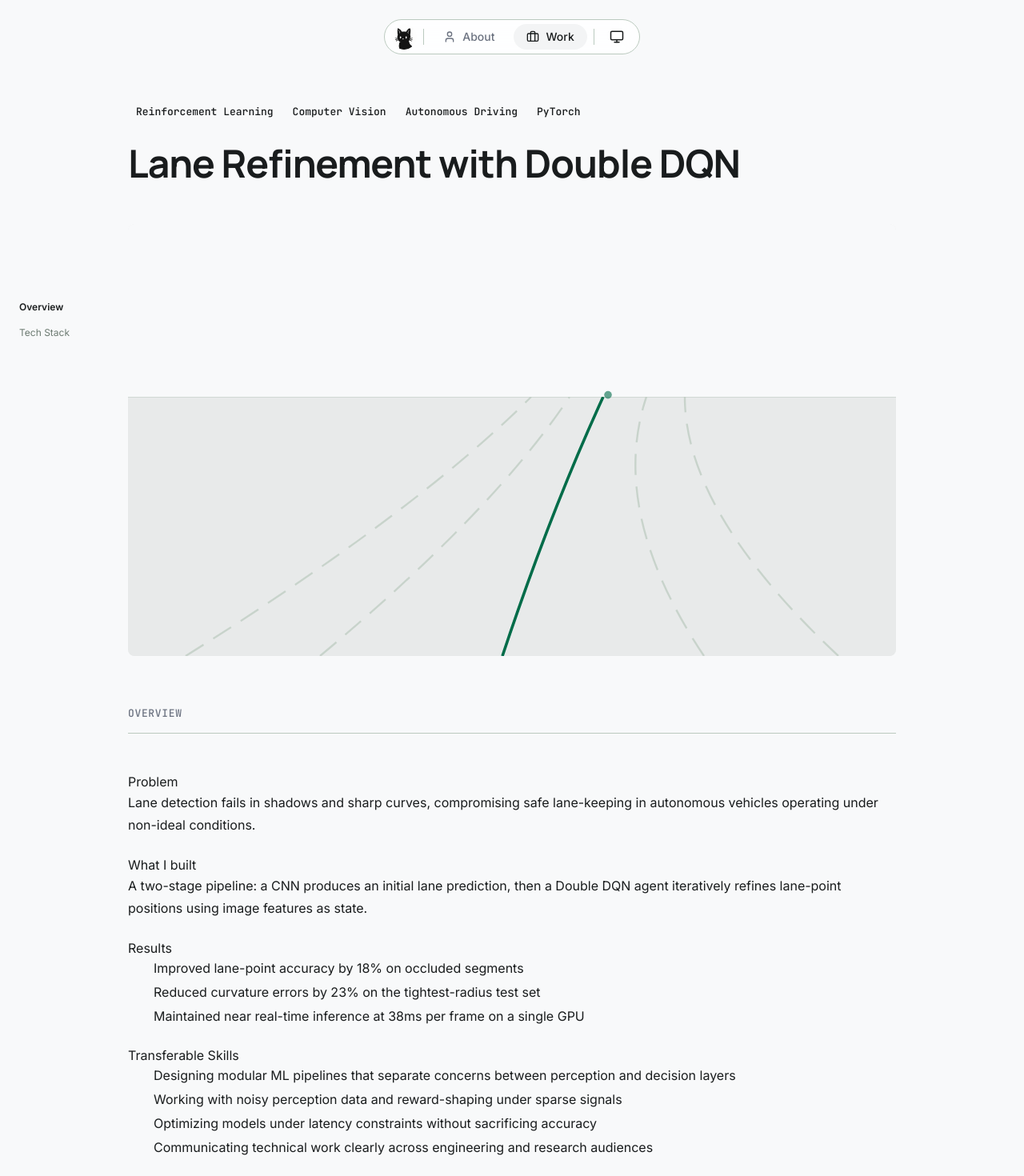
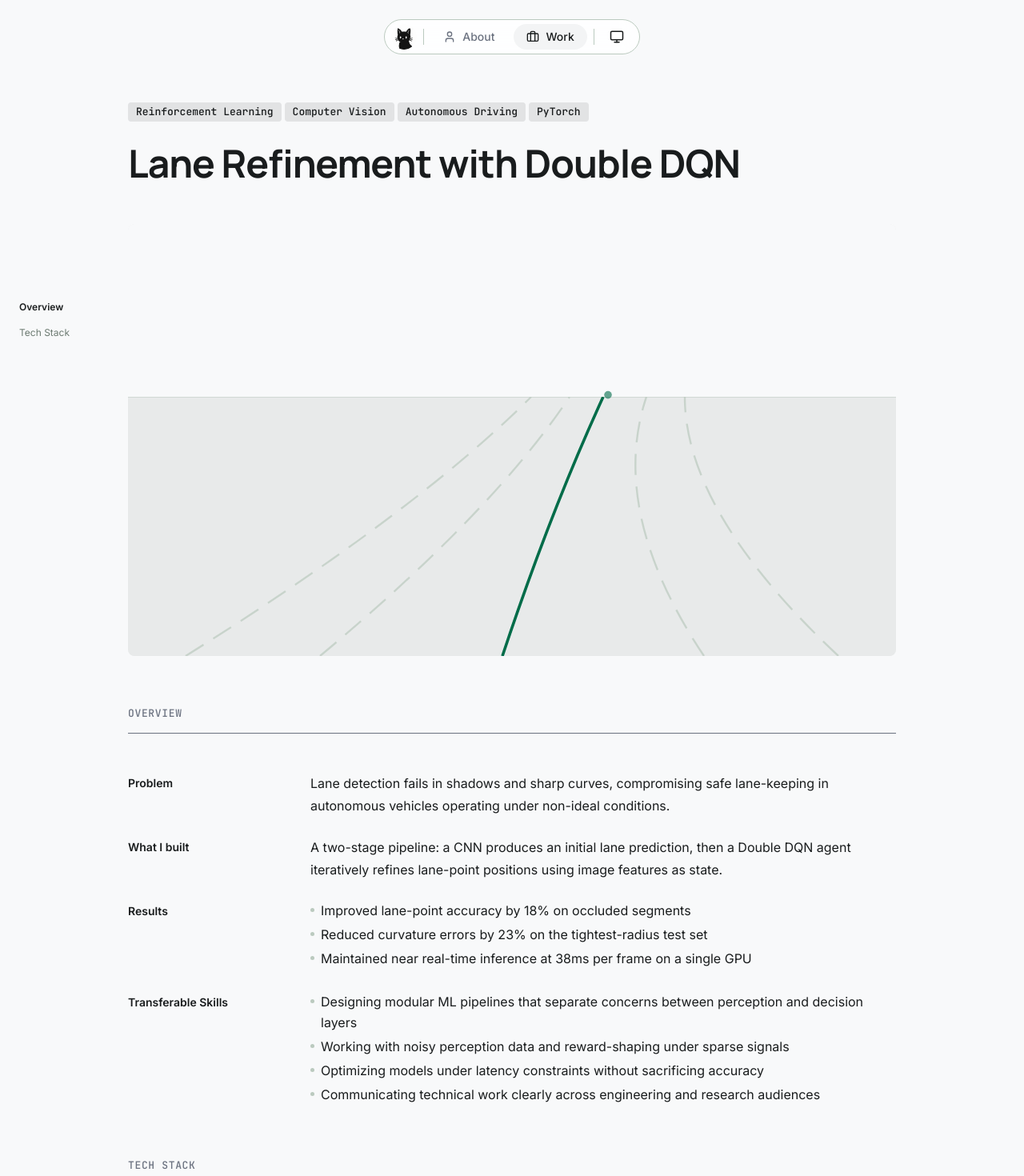
Before and after one commit to 95-ag/ag-portfolio, a Next.js app: page /work/lane-refinement-rl in a window 1280 px wide. Shown: the top 1470 px of the page at 80% size. Built offline with nearby package versions, Linux system fonts and the light colour scheme.

Commit message:
style: design tokens — surface-overlay-panel, surface-tag, editorial-dl, highlight shadow, footer-text scale, h2 border currentColor

```diff
--- a/src/app/globals.css
+++ b/src/app/globals.css
@@ -12,11 +12,15 @@
   --surface-raised: #ffffff;
   --surface-sunken: #f3f4f5;
   --surface-overlay: #ffffffd9;
+  --surface-overlay-panel: #ffffffb8;
 
   /* Text */
   --on-background: #191c1d;
   --on-surface: #191c1d;
   --on-surface-muted: #6b7280;
+
+  /* Tag surface — lighter than both bg and card in light; darker in dark */
+  --surface-tag: #e2e3e4;
 
   /* Borders */
   --outline: #6c7a71;
@@ -44,10 +48,14 @@
   --surface-raised: #1c1b1b;
   --surface-sunken: #0e0e0e;
   --surface-overlay: #1c1b1bd9;
+  --surface-overlay-panel: #1c1b1bba;
 
   --on-background: #e5e2e1;
   --on-surface: #e5e2e1;
-  --on-surface-muted: #9ca3af;
+  --on-surface-muted: #a0a0a0;
+
+  /* Tag surface — lighter than page (#131313) and card (#1c1b1b) */
+  --surface-tag: #2a2a2a;
 
   --outline: #86948a;
   --outline-variant: #3c4a42;
@@ -77,6 +85,8 @@
   --color-surface-raised: var(--surface-raised);
   --color-surface-sunken: var(--surface-sunken);
   --color-surface-overlay: var(--surface-overlay);
+  --color-surface-overlay-panel: var(--surface-overlay-panel);
+  --color-surface-tag: var(--surface-tag);
   --color-on-background: var(--on-background);
   --color-on-surface: var(--on-surface);
   --color-on-surface-muted: var(--on-surface-muted);
@@ -264,7 +274,7 @@ body {
     letter-spacing: 0.05em;
     text-transform: uppercase;
     color: var(--on-surface-muted);
-    border-bottom: 1px solid var(--outline-variant);
+    border-bottom: 1px solid currentColor;
     padding-bottom: var(--spacing-md);
     margin-top: var(--spacing-3xl);
     margin-bottom: var(--spacing-2xl);
@@ -356,6 +366,78 @@ body {
     color: var(--on-surface);
   }
 
+  /* Footer text — responsive scale */
+  .footer-text {
+    font-family: var(--font-sans), system-ui, sans-serif;
+    font-size: 11px;
+    font-weight: 400;
+    line-height: 18px;
+  }
+  @media (min-width: 768px) {
+    .footer-text {
+      font-size: 15px;
+      line-height: 24px;
+    }
+  }
+
+  /* Highlight panel — editorial pull-quote */
+  .highlight-panel {
+    box-shadow:
+      0 1px 4px rgba(0, 0, 0, 0.08),
+      0 4px 16px rgba(0, 0, 0, 0.07),
+      0 8px 24px rgba(0, 0, 0, 0.04);
+  }
+  [data-theme="dark"] .highlight-panel {
+    box-shadow:
+      0 1px 4px rgba(0, 0, 0, 0.5),
+      0 4px 16px rgba(0, 0, 0, 0.4),
+      0 8px 24px rgba(0, 0, 0, 0.25);
+  }
+
+  /* Editorial two-column DL layout for Overview + Tech Stack */
+  .editorial-dl {
+    display: grid;
+    grid-template-columns: 1fr;
+    gap: var(--spacing-md) 0;
+  }
+  @media (min-width: 768px) {
+    .editorial-dl {
+      grid-template-columns: 180px 1fr;
+      column-gap: var(--spacing-2xl);
+      row-gap: var(--spacing-lg);
+    }
+  }
+  .editorial-dl dt {
+    font-family: var(--font-sans), system-ui, sans-serif;
+    font-size: 14px;
+    font-weight: 600;
+    line-height: 22px;
+    color: var(--on-surface);
+    padding-top: 3px;
+  }
+  .editorial-dl dd {
+    font-size: 16px;
+    line-height: 28px;
+    color: var(--on-surface);
+    margin: 0;
+  }
+  .editorial-dl dd > p {
+    margin: 0;
+  }
+  .editorial-dl dd > ul {
+    padding-left: 0;
+    margin: 0;
+    list-style: none;
+  }
+  .editorial-dl dd > ul > li {
+    display: flex;
+    gap: var(--spacing-sm);
+    margin-bottom: var(--spacing-xs);
+    font-size: 16px;
+    line-height: 26px;
+    color: var(--on-surface);
+  }
+
   /* Mobile overrides — DESIGN.md §3 */
   @media (max-width: 768px) {
     .type-display-lg {
```
